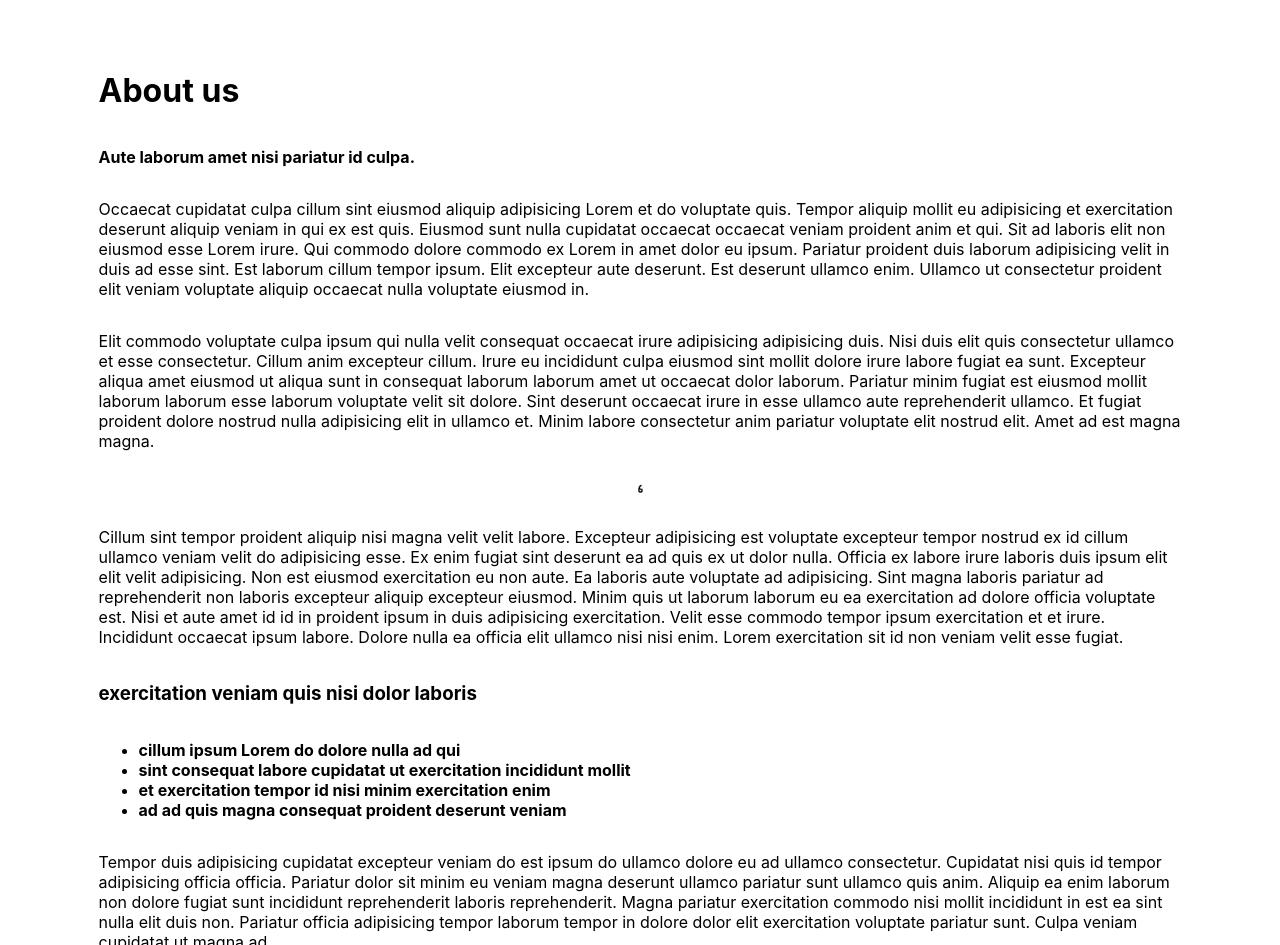
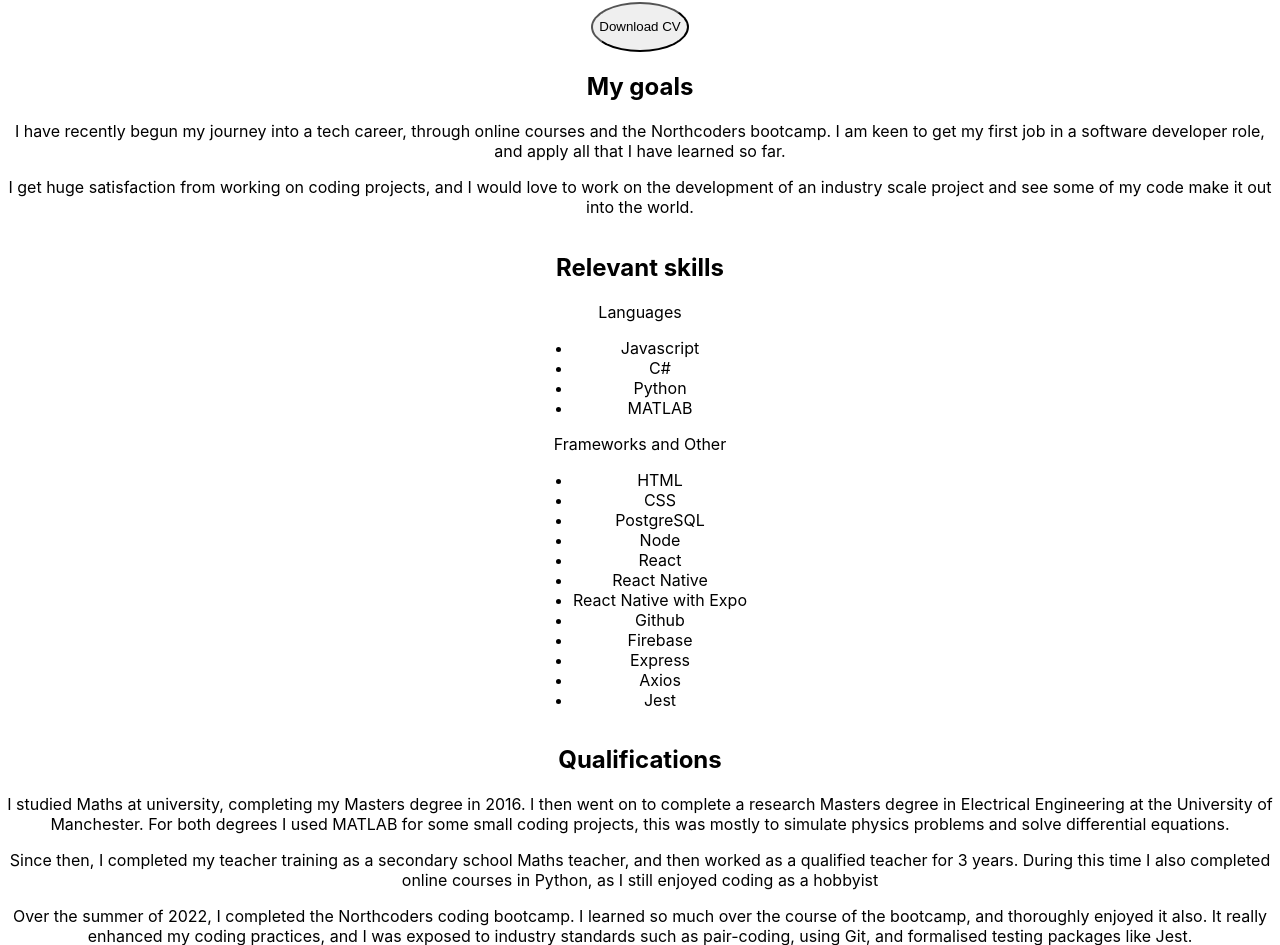
Before and after one commit to JoshS1234/portfolio, a React (Create React App) app: page /about-me in a window 1280 px wide. Shown: the part 107-1052 px from the top of the page. Built offline with nearby package versions, Linux system fonts and the light colour scheme.

Commit message:
updated intro

```diff
--- a/src/components/About.jsx
+++ b/src/components/About.jsx
@@ -1,49 +1,108 @@
 import React from "react";
-import { LoremIpsum } from "lorem-ipsum";
-import officeImage from "../resources/images/6.png";
 import "../components/stylesheets/About.css";
 
 export default function About() {
-  const lorem = new LoremIpsum({
-    sentencesPerParagraph: {
-      max: 8,
-      min: 4,
-    },
-    wordsPerSentence: {
-      max: 16,
-      min: 4,
-    },
-  });
+  return (
+    <div className="BiographyContainer">
+      <a
+        target="_blank"
+        rel="noreferrer"
+        href="https://drive.google.com/u/0/uc?id=14DrBv531MijNcyJL3o3tMyunopoaSEx8&export=download"
+      >
+        <button className="CVButton">Download CV</button>
+      </a>
+      <div className="summaryBox">
+        <h2>My goals</h2>
+        <p>
+          I have recently begun my journey into a tech career, through online
+          courses and the Northcoders bootcamp. I am keen to get my first job in
+          a software developer role, and apply all that I have learned so far.
+        </p>
+        <p>
+          I get huge satisfaction from working on coding projects, and I would
+          love to work on the development of an industry scale project and see
+          some of my code make it out into the world.
+        </p>
+      </div>
+      <div className="summaryBox">
+        <h2>Relevant skills</h2>
+        <div>
+          <div>
+            <p>Languages</p>
+            <ul>
+              <li>Javascript</li>
+              <li>C#</li>
+              <li>Python</li>
+              <li>MATLAB</li>
+            </ul>
+          </div>
+          <div>
+            <p>Frameworks and Other</p>
+            <ul>
+              <li>HTML</li>
+              <li>CSS</li>
+              <li>PostgreSQL</li>
+              <li>Node</li>
+              <li>React</li>
+              <li>React Native</li>
+              <li>React Native with Expo</li>
+              <li>Github</li>
+              <li>Firebase</li>
+              <li>Express</li>
+              <li>Axios</li>
+              <li>Jest</li>
+            </ul>
+          </div>
+        </div>
+      </div>
+      <div className="summaryBox">
+        <h2>Qualifications</h2>
+        <p>
+          I studied Maths at university, completing my Masters degree in 2016. I
+          then went on to complete a research Masters degree in Electrical
+          Engineering at the University of Manchester. For both degrees I used
+          MATLAB for some small coding projects, this was mostly to simulate
+          physics problems and solve differential equations.
+        </p>
+        <p>
+          Since then, I completed my teacher training as a secondary school
+          Maths teacher, and then worked as a qualified teacher for 3 years.
+          During this time I also completed online courses in Python, as I still
+          enjoyed coding as a hobbyist
+        </p>
+        <p>
+          Over the summer of 2022, I completed the Northcoders coding bootcamp.
+          I learned so much over the course of the bootcamp, and thoroughly
+          enjoyed it also. It really enhanced my coding practices, and I was
+          exposed to industry standards such as pair-coding, using Git, and
+          formalised testing packages like Jest.
+        </p>
+      </div>
 
-  return (
-    <div id="aboutContainer">
-      <div className="aboutTextbox">
-        <h1>About us</h1>
-        <strong>
-          <p>{lorem.generateSentences(1)}</p>
-        </strong>
-        <p>{lorem.generateSentences(10)}</p>
-        <p>{lorem.generateSentences(10)}</p>
-      </div>
-      <div>
-        <img src={officeImage} id="aboutImage" />
-      </div>
-      <div className="aboutTextbox">
-        <p>{lorem.generateParagraphs(2)}</p>
-
-        <h3>{lorem.generateWords(6)}</h3>
-        <strong>
-          <ul>
-            <li key="list item 1">{lorem.generateWords(8)}</li>
-            <li key="list item 2">{lorem.generateWords(8)}</li>
-            <li key="list item 3">{lorem.generateWords(8)}</li>
-            <li key="list item 4">{lorem.generateWords(8)}</li>
-          </ul>
-        </strong>
-
-        <p>{lorem.generateParagraphs(1)}</p>
-
-        <p>{lorem.generateParagraphs(2)}</p>
+      <div className="summaryBox">
+        <h2>Professional experience</h2>
+        <p>
+          My primary experience in a professional environment has been my work
+          as a teacher for the last 4 years. During this time I have developed
+          many key skills which will be transferrable to a tech role.
+        </p>
+        <p>
+          Time management and planning is a key skill as a teacher, as often
+          there are tight deadlines for marking and feedback, so planning around
+          this is essential. Client-facing interactions are also something that
+          I refined during my time as a teacher, it is often necessary to
+          contact parents of students to give feedback on progress and put plans
+          in place to help the student to reach their potential. Being clear and
+          transparent with successes and issues is essential, but finding the
+          best way to convey these to the parent can sometimes be challenging.
+        </p>
+        <p>
+          In my final year as a teacher, I also was the lead on the Core Maths
+          team, which required me to oversee two of my colleagues and ensure
+          that they were progressing through the syllabus at a similar rate to
+          each other. I also had to liaise with the Head of Maths, and put
+          contingency plans in place in case of a lockdown
+        </p>
       </div>
     </div>
   );
--- a/src/components/Homepage.jsx
+++ b/src/components/Homepage.jsx
@@ -25,16 +25,16 @@ export default function Homepage() {
           <img src={box1Image} id="box1Image" />
         </div>
         <div id="box1TextContainer">
-          <h3>{lorem.generateSentences(1)}</h3>
-          <p>{lorem.generateSentences(5)}</p>
-          <ul id="bulletpoints">
-            <li key="point1">{lorem.generateWords(10)}</li>
-            <li key="point2">{lorem.generateWords(15)}</li>
-            <li key="point3">{lorem.generateWords(12)}</li>
-          </ul>
-          <Link to="/about-me">
-            <button id="box1button">Learn more</button>
-          </Link>
+          <div>
+            <h2>I'm Josh. A junior full-stack software developer.</h2>
+            <p>
+              I worked as a Maths teacher for several years before deciding to
+              swap careers to software development. I completed the Northcoders
+              software development bootcamp and I am looking to begin a career
+              where I can apply these skills in a professional capacity.
+            </p>
+            <p>This is my portfolio site. I made it JavaScript and React.</p>
+          </div>
         </div>
       </div>
       <Carousel />
--- a/src/components/stylesheets/About.css
+++ b/src/components/stylesheets/About.css
@@ -18,6 +18,19 @@
   width: 40%;
 }
 
+.BiographyContainer {
+  align-items: center;
+  display: flex;
+  flex-direction: column;
+}
+
+.CVButton {
+  margin: 3% 0% 0% 0%;
+  min-width: 50px;
+  min-height: 50px;
+  border-radius: 50%;
+}
+
 @media (max-width: 700px) {
   #aboutImage {
     width: 80%;
--- a/src/components/stylesheets/Homepage.css
+++ b/src/components/stylesheets/Homepage.css
@@ -11,7 +11,7 @@
 }
 
 #box1TextContainer {
-  width: 30%;
+  width: 50%;
   align-items: center;
   justify-content: space-around;
   margin: 5%;
```
